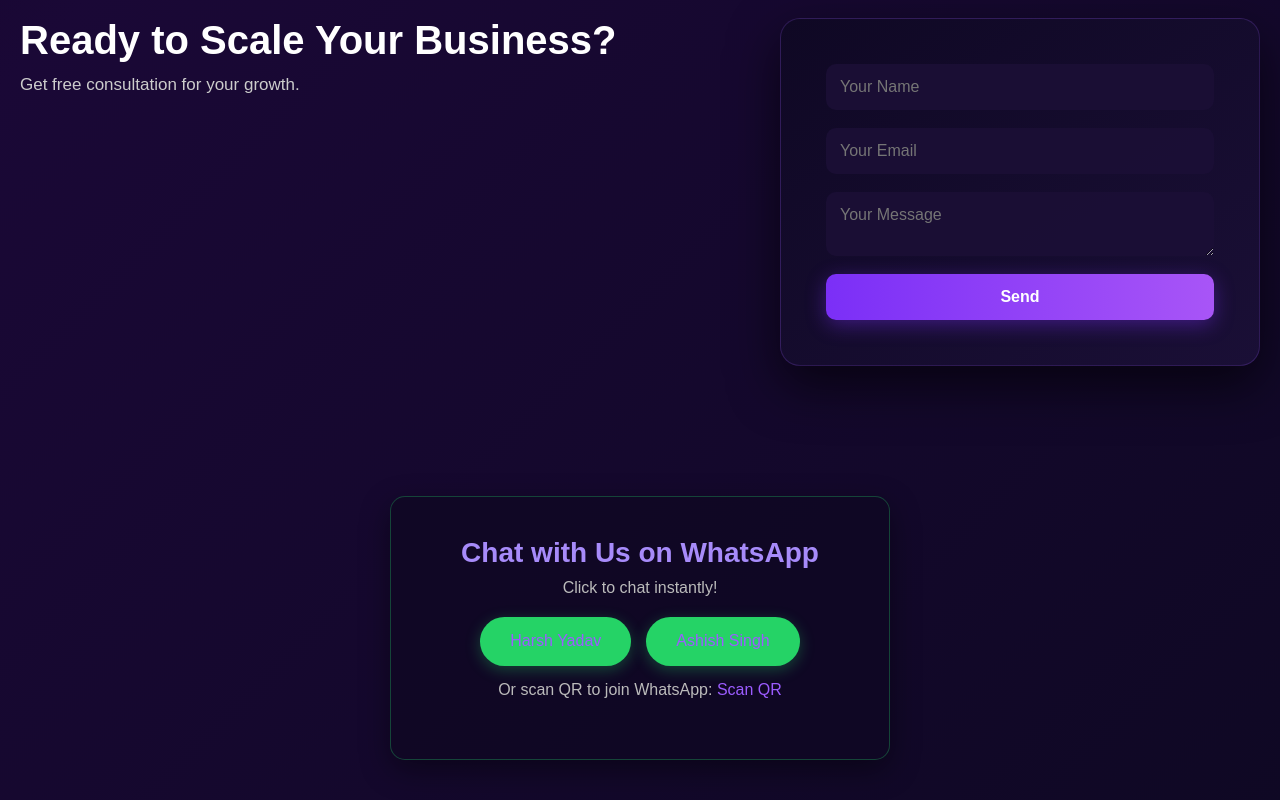
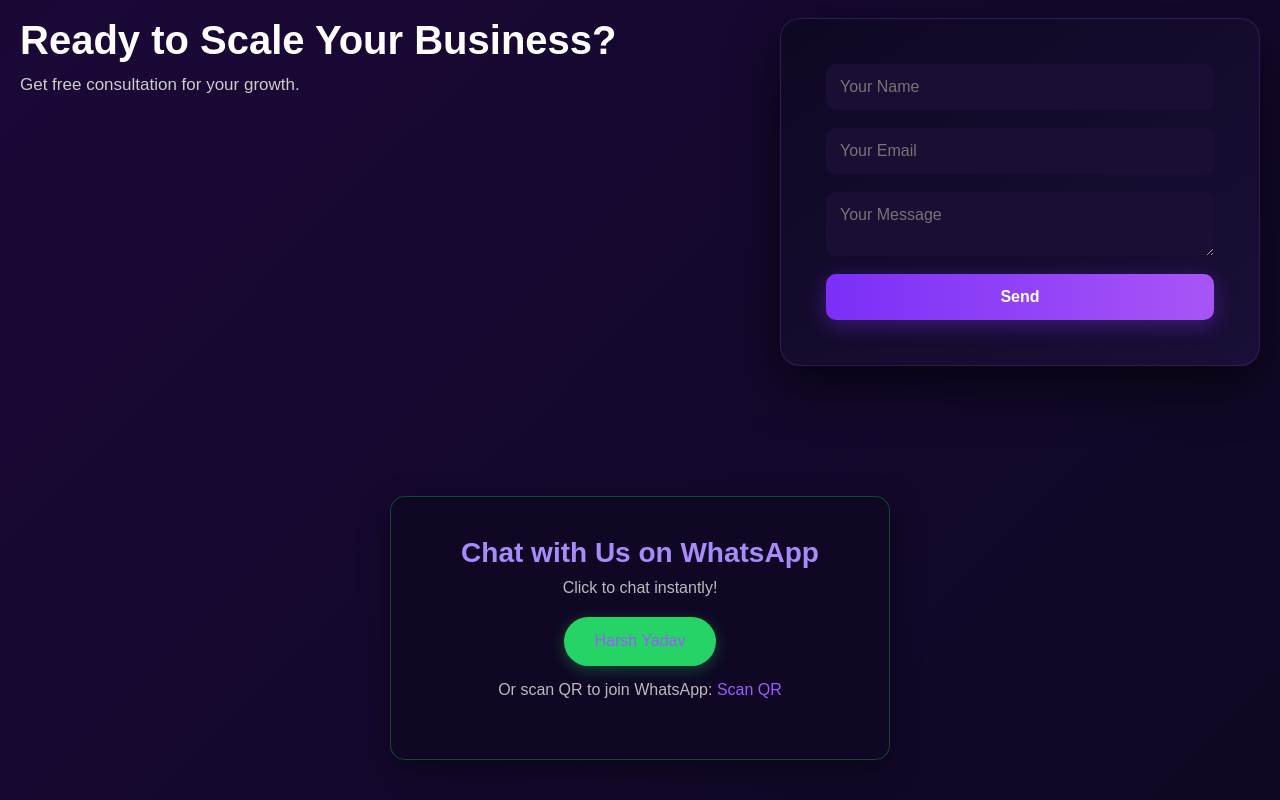
Before and after one commit to ashishjune2007-cpu/minedigital2, a website: page index.html in a window 1280 px wide. Shown: the part 1903-2703 px from the top of the page. Drawn offline with Linux system fonts and the light colour scheme.

Commit message:
Update index.html

```diff
--- a/index.html
+++ b/index.html
@@ -104,7 +104,7 @@
     <p>Click to chat instantly!</p>
     <div class="whatsapp-buttons">
         <a href="https://wa.me/+917599229353" target="_blank">Harsh Yadav</a>
-        <a href="https://wa.me/"918527565380 target="_blank">Ashish Singh</a>
+
     </div>
     <p>Or scan QR to join WhatsApp: <a href="https://wa.me/qr/DJHRXPONBLKQA1" target="_blank">Scan QR</a></p>
 </section>
```
